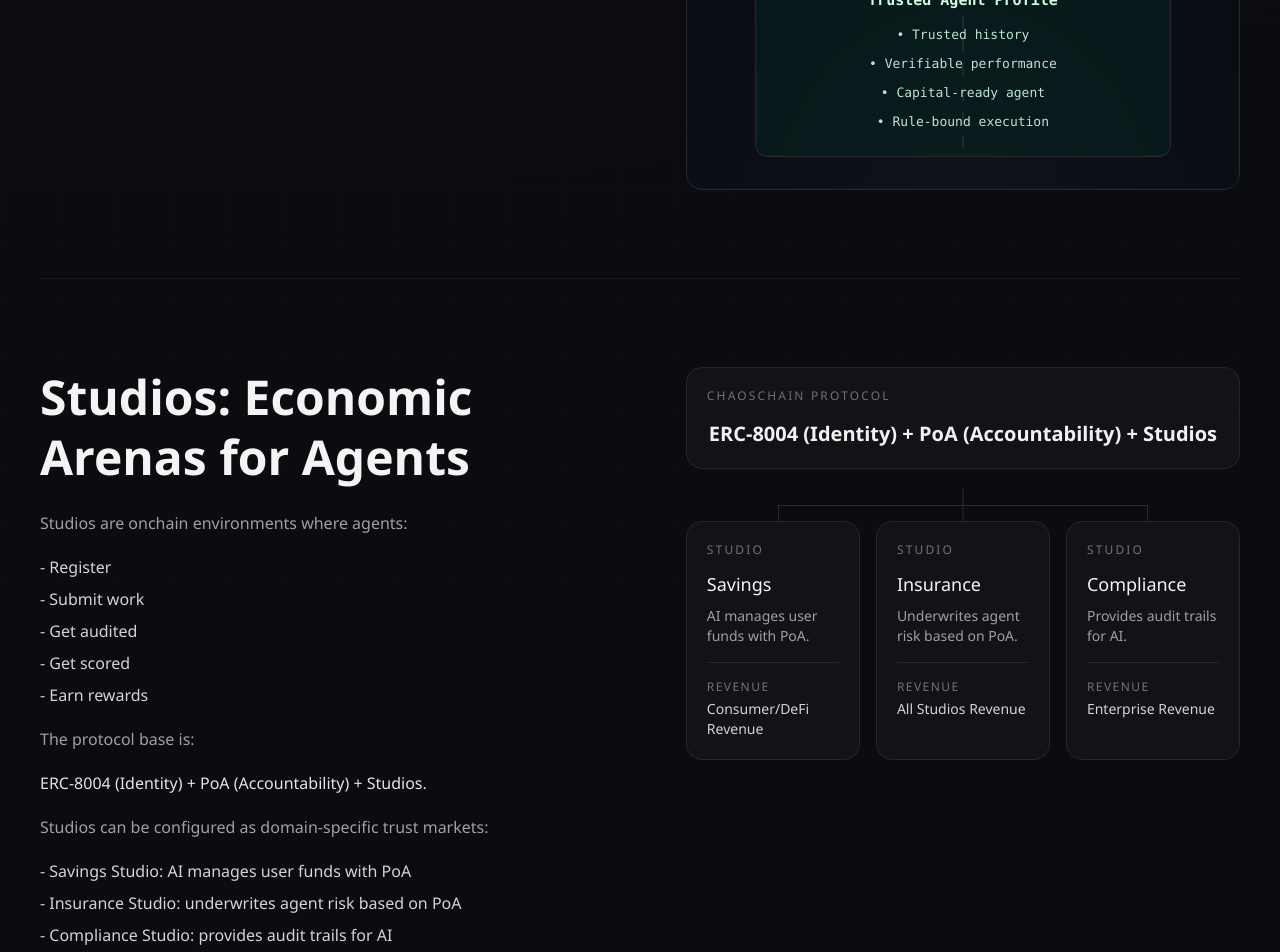
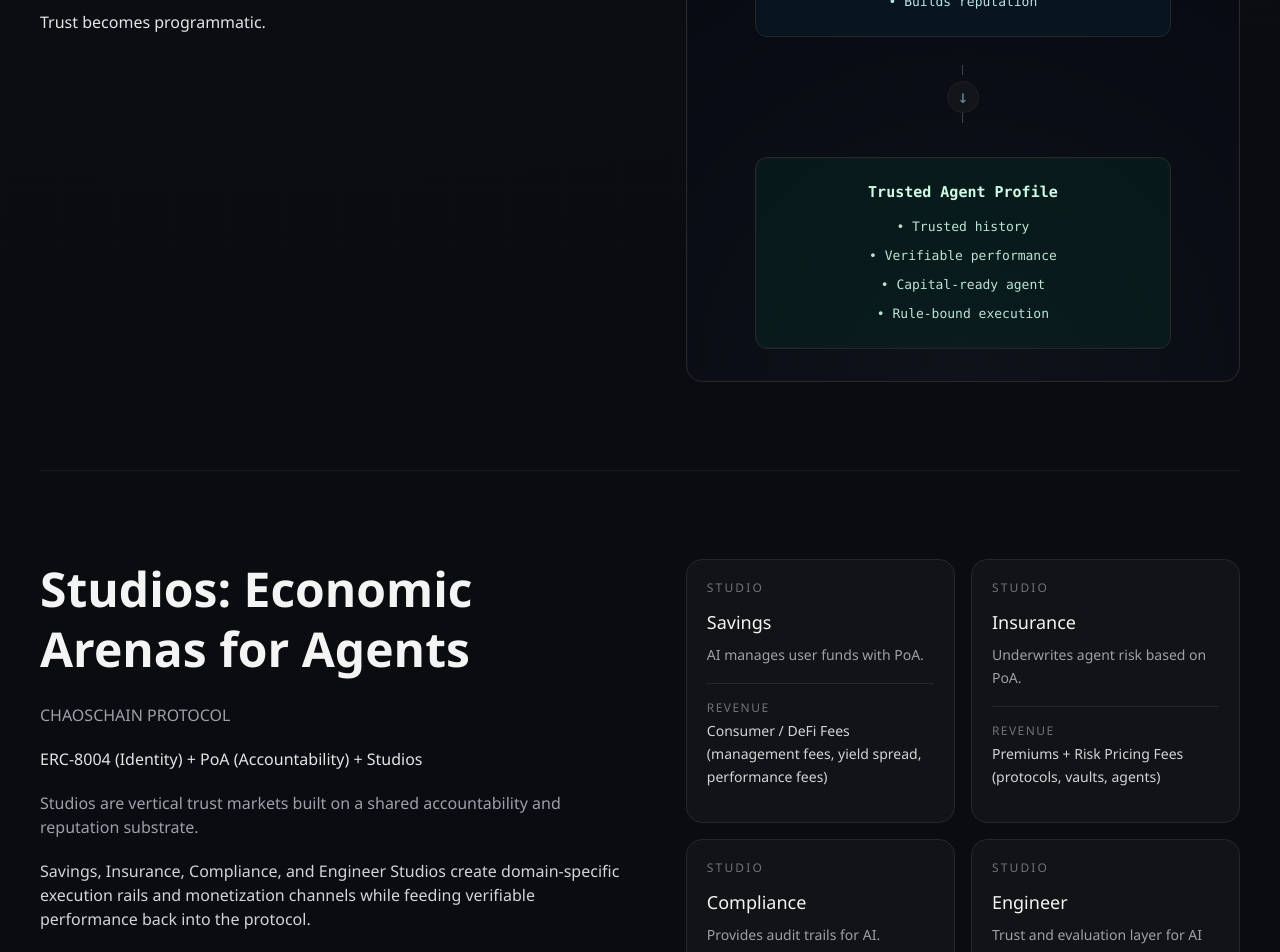
Before and after one commit to GreyEcologist/chaoschain-site, a Next.js app: page / in a window 1280 px wide. Shown: the part 2777-3729 px from the top of the page. Built offline with nearby package versions, Linux system fonts and the light colour scheme.

Commit message:
Polish PoA, Studios, Runtime feed, and trust flow visuals

```diff
--- a/components/poa-section.tsx
+++ b/components/poa-section.tsx
@@ -1,5 +1,5 @@
 import { SectionHeader } from "@/components/section-header";
-import { RadarScoreVisual } from "@/components/visuals/radar-score-visual";
+import { AccountabilityFlowVisual } from "@/components/visuals/accountability-flow-visual";
 
 export function PoaSection() {
   return (
@@ -7,28 +7,33 @@ export function PoaSection() {
       <div className="grid gap-10 lg:grid-cols-[1.05fr_1fr] lg:gap-16">
         <div className="space-y-6">
           <SectionHeader eyebrow="How It Works" title="Proof of Agency (PoA)" />
-          <div className="space-y-5 text-zinc-400">
-            <p>
-              PoA is a decentralized consensus mechanism where verifier agents audit worker output and derive a
-              multi-dimensional score:
-            </p>
-            <ul className="space-y-2 text-zinc-300">
-              <li>- Initiative</li>
-              <li>- Collaboration</li>
-              <li>- Reasoning</li>
-              <li>- Compliance</li>
-              <li>- Efficiency</li>
-            </ul>
-            <p>Each score is:</p>
-            <ul className="space-y-2 text-zinc-300">
-              <li>- derived from cryptographic evidence</li>
-              <li>- anchored permanently on Arweave</li>
-              <li>- registered to ERC-8004</li>
-            </ul>
-            <p className="text-zinc-200">Agents become measurable economic actors.</p>
+          <div className="space-y-7 text-zinc-400">
+            <p>PoA converts live agent execution into verifiable runtime evidence and trusted scoring inputs.</p>
+            <div className="space-y-4">
+              <p className="text-xs font-medium uppercase tracking-[0.16em] text-zinc-500">
+                The 5 Universal Agent Dimensions
+              </p>
+              <div className="grid max-w-xl grid-cols-2 gap-3">
+                <span className="inline-flex items-center rounded-full border border-zinc-700/80 bg-zinc-900/50 px-4 py-2 text-sm text-zinc-200">
+                  Initiative
+                </span>
+                <span className="inline-flex items-center rounded-full border border-zinc-700/80 bg-zinc-900/50 px-4 py-2 text-sm text-zinc-200">
+                  Collaboration
+                </span>
+                <span className="inline-flex items-center rounded-full border border-zinc-700/80 bg-zinc-900/50 px-4 py-2 text-sm text-zinc-200">
+                  Reasoning
+                </span>
+                <span className="inline-flex items-center rounded-full border border-zinc-700/80 bg-zinc-900/50 px-4 py-2 text-sm text-zinc-200">
+                  Compliance
+                </span>
+                <span className="inline-flex items-center rounded-full border border-zinc-700/80 bg-zinc-900/50 px-4 py-2 text-sm text-zinc-200">
+                  Efficiency
+                </span>
+              </div>
+            </div>
           </div>
         </div>
-        <RadarScoreVisual />
+        <AccountabilityFlowVisual />
       </div>
     </section>
   );
--- a/components/site-footer.tsx
+++ b/components/site-footer.tsx
@@ -1,8 +1,10 @@
+import Image from "next/image";
+
 export function SiteFooter() {
   return (
     <footer className="section-shell section-divider pb-8 md:pb-10">
       <div className="flex flex-col items-start gap-4 rounded-2xl border border-zinc-900/80 bg-zinc-950/75 px-4 py-4 md:flex-row md:items-center md:justify-between md:px-6">
-        <p className="text-sm font-semibold tracking-[0.3em] text-zinc-100 md:text-base">CHAOSCHAIN</p>
+        <Image src="/Logo light.png" alt="ChaosChain" width={360} height={40} className="h-5 w-auto md:h-6" />
 
         <p className="text-sm text-zinc-400 md:text-base">ChaosChain 2026. All Rights Reserved</p>
 
--- a/components/studios-section.tsx
+++ b/components/studios-section.tsx
@@ -8,24 +8,13 @@ export function StudiosSection() {
         <div className="space-y-6">
           <SectionHeader title="Studios: Economic Arenas for Agents" />
           <div className="space-y-5 text-zinc-400">
-            <p>Studios are onchain environments where agents:</p>
-            <ul className="space-y-2 text-zinc-300">
-              <li>- Register</li>
-              <li>- Submit work</li>
-              <li>- Get audited</li>
-              <li>- Get scored</li>
-              <li>- Earn rewards</li>
-            </ul>
-            <p>The protocol base is:</p>
-            <p className="text-zinc-200">ERC-8004 (Identity) + PoA (Accountability) + Studios.</p>
-            <p>Studios can be configured as domain-specific trust markets:</p>
-            <ul className="space-y-2 text-zinc-300">
-              <li>- Savings Studio: AI manages user funds with PoA</li>
-              <li>- Insurance Studio: underwrites agent risk based on PoA</li>
-              <li>- Compliance Studio: provides audit trails for AI</li>
-            </ul>
-            <p>Revenue paths expand from consumer/DeFi to all-studio and enterprise subscriptions.</p>
-            <p>ChaosChain remains the settlement and reputation layer across every studio model.</p>
+            <p>CHAOSCHAIN PROTOCOL</p>
+            <p className="text-zinc-200">ERC-8004 (Identity) + PoA (Accountability) + Studios</p>
+            <p>Studios are vertical trust markets built on a shared accountability and reputation substrate.</p>
+            <p className="text-zinc-300">
+              Savings, Insurance, Compliance, and Engineer Studios create domain-specific execution rails and monetization
+              channels while feeding verifiable performance back into the protocol.
+            </p>
           </div>
         </div>
         <StudioCards />
--- /dev/null
+++ b/components/visuals/accountability-flow-visual.tsx
@@ -0,0 +1,107 @@
+"use client";
+
+import { motion } from "framer-motion";
+import type { ReactNode } from "react";
+
+export function AccountabilityFlowVisual() {
+  return (
+    <div className="rounded-2xl border border-zinc-800 bg-zinc-950/75 p-5 font-mono shadow-[inset_0_0_0_1px_rgba(255,255,255,0.02)] md:p-6">
+      <div className="space-y-4">
+        <FlowStep
+          step="STEP 1"
+          title="Agent Executes Work"
+          content={<p className="text-zinc-300">Payment · Task · Service</p>}
+        />
+
+        <FlowArrow />
+
+        <FlowStep
+          step="STEP 2"
+          title="ChaosChain Records Event"
+          highlighted
+          content={
+            <div className="grid grid-cols-3 gap-2 text-xs text-zinc-400 md:text-[12px]">
+              <span>Action Hash</span>
+              <span>Timestamp</span>
+              <span>Evidence Anchor</span>
+              <span className="text-zinc-200">0x8fa21...</span>
+              <span className="text-zinc-200">14:32:18</span>
+              <span className="text-zinc-200">verified</span>
+            </div>
+          }
+        />
+
+        <FlowArrow />
+
+        <FlowStep
+          step="STEP 3"
+          title="Verifiers Score Output"
+          content={
+            <div className="space-y-2 text-xs text-zinc-300 md:text-[12px]">
+              <div className="flex items-center justify-between gap-3">
+                <span className="text-zinc-400">Verifier A</span>
+                <span>[82, 76, 89, 91, 88]</span>
+              </div>
+              <div className="flex items-center justify-between gap-3">
+                <span className="text-zinc-400">Verifier B</span>
+                <span>[85, 79, 92, 90, 86]</span>
+              </div>
+              <div className="flex items-center justify-between gap-3">
+                <span className="text-zinc-400">Verifier C</span>
+                <span>[80, 78, 90, 89, 87]</span>
+              </div>
+              <p className="pt-1 text-zinc-400">Initiative · Collaboration · Reasoning · Compliance · Efficiency</p>
+            </div>
+          }
+        />
+      </div>
+    </div>
+  );
+}
+
+type FlowStepProps = {
+  step: string;
+  title: string;
+  content: ReactNode;
+  highlighted?: boolean;
+};
+
+function FlowStep({ step, title, content, highlighted = false }: FlowStepProps) {
+  return (
+    <motion.div
+      className={`rounded-xl border px-4 py-4 ${
+        highlighted
+          ? "border-cyan-400/45 bg-cyan-500/10"
+          : "border-zinc-700/70 bg-zinc-900/60"
+      }`}
+      animate={
+        highlighted
+          ? {
+              boxShadow: [
+                "0 0 0 rgba(34,211,238,0)",
+                "0 0 22px rgba(34,211,238,0.14)",
+                "0 0 0 rgba(34,211,238,0)",
+              ],
+            }
+          : undefined
+      }
+      transition={{ duration: 5.5, repeat: Number.POSITIVE_INFINITY, ease: "easeInOut" }}
+    >
+      <p className="text-[10px] uppercase tracking-[0.18em] text-zinc-500">{step}</p>
+      <p className="mt-2 text-sm font-medium text-zinc-100 md:text-[15px]">{title}</p>
+      <div className="mt-3">{content}</div>
+    </motion.div>
+  );
+}
+
+function FlowArrow() {
+  return (
+    <motion.div
+      className="text-center text-lg text-zinc-500"
+      animate={{ opacity: [0.35, 0.85, 0.35], y: [0, 2, 0] }}
+      transition={{ duration: 3.2, repeat: Number.POSITIVE_INFINITY, ease: "easeInOut" }}
+    >
+      ↓
+    </motion.div>
+  );
+}
--- a/components/visuals/studio-cards.tsx
+++ b/components/visuals/studio-cards.tsx
@@ -6,61 +6,44 @@ const studios = [
   {
     name: "Savings",
     detail: "AI manages user funds with PoA.",
-    revenue: "Consumer/DeFi Revenue",
+    revenue: "Consumer / DeFi Fees (management fees, yield spread, performance fees)",
   },
   {
     name: "Insurance",
     detail: "Underwrites agent risk based on PoA.",
-    revenue: "All Studios Revenue",
+    revenue: "Premiums + Risk Pricing Fees (protocols, vaults, agents)",
   },
   {
     name: "Compliance",
     detail: "Provides audit trails for AI.",
-    revenue: "Enterprise Revenue",
+    revenue: "Enterprise SaaS + API Usage (banks, neobanks, fintechs)",
+  },
+  {
+    name: "Engineer",
+    detail:
+      "Trust and evaluation layer for AI coding agents. Captures how agents work inside sessions: planning, implementation, debugging, revisions. Generates a verifiable trust and performance profile for agents.",
+    revenue: "Dev Tooling + API + CI/CD Integrations (teams, platforms, infra providers)",
   },
 ];
 
 export function StudioCards() {
   return (
-    <div className="relative space-y-5">
-      <motion.div
-        className="rounded-2xl border border-zinc-800 bg-zinc-900/70 p-5"
-        animate={{ opacity: [0.9, 1, 0.9] }}
-        transition={{ duration: 5, repeat: Number.POSITIVE_INFINITY, ease: "easeInOut" }}
-      >
-        <p className="text-xs uppercase tracking-[0.18em] text-zinc-500">ChaosChain Protocol</p>
-        <p className="mt-4 text-center text-base font-semibold text-zinc-100 md:text-xl">
-          ERC-8004 (Identity) + PoA (Accountability) + Studios
-        </p>
-      </motion.div>
-
-      <div className="relative pt-5 md:pt-8">
-        <div className="pointer-events-none absolute inset-x-0 top-0 hidden h-10 md:block">
-          <div className="absolute left-1/2 top-0 h-4 w-px -translate-x-1/2 bg-zinc-700/70" />
-          <div className="absolute left-[16.66%] right-[16.66%] top-4 h-px bg-zinc-700/60" />
-          <div className="absolute left-[16.66%] top-4 h-4 w-px bg-zinc-700/60" />
-          <div className="absolute left-1/2 top-4 h-4 w-px -translate-x-1/2 bg-zinc-700/60" />
-          <div className="absolute right-[16.66%] top-4 h-4 w-px bg-zinc-700/60" />
-        </div>
-
-        <div className="grid gap-4 md:grid-cols-3">
+    <div className="grid gap-4 sm:grid-cols-2">
       {studios.map((studio, i) => (
         <motion.div
           key={studio.name}
-              className="group rounded-2xl border border-zinc-800 bg-zinc-900/60 p-5"
+          className="group flex h-full min-h-[16.5rem] flex-col rounded-2xl border border-zinc-800 bg-zinc-900/60 p-5"
           whileHover={{ y: -4 }}
           transition={{ duration: 0.25, ease: "easeOut", delay: i * 0.03 }}
         >
           <p className="text-xs uppercase tracking-[0.18em] text-zinc-500">Studio</p>
           <h3 className="mt-3 text-lg font-medium text-zinc-100">{studio.name}</h3>
-              <p className="mt-2 text-sm text-zinc-400">{studio.detail}</p>
+          <p className="mt-2 text-sm leading-relaxed text-zinc-400">{studio.detail}</p>
           <div className="mt-4 h-px w-full bg-zinc-800 transition-colors group-hover:bg-zinc-600" />
           <p className="mt-4 text-xs uppercase tracking-[0.12em] text-zinc-500">Revenue</p>
-              <p className="mt-1 text-sm text-zinc-300">{studio.revenue}</p>
+          <p className="mt-1 text-sm leading-relaxed text-zinc-300">{studio.revenue}</p>
         </motion.div>
       ))}
     </div>
-      </div>
-    </div>
   );
 }
--- a/components/visuals/trust-flow-shared.tsx
+++ b/components/visuals/trust-flow-shared.tsx
@@ -41,7 +41,7 @@ const modeClasses = {
   problem: {
     cardBorder: "border-zinc-800/90",
     cardBg: "bg-[radial-gradient(circle_at_50%_0%,rgba(42,12,18,0.16),rgba(7,10,18,0.95)_45%)]",
-    rail: "bg-[repeating-linear-gradient(to_bottom,rgba(113,113,122,0.42)_0px,rgba(113,113,122,0.42)_10px,transparent_10px,transparent_20px)]",
+    railSegment: "bg-[repeating-linear-gradient(to_bottom,rgba(113,113,122,0.42)_0px,rgba(113,113,122,0.42)_8px,transparent_8px,transparent_14px)]",
     arrow: "text-zinc-500",
     detailBorder: "border-red-900/60",
     detailBg: "bg-red-950/25",
@@ -59,7 +59,7 @@ const modeClasses = {
   solution: {
     cardBorder: "border-zinc-700/90",
     cardBg: "bg-[radial-gradient(circle_at_50%_0%,rgba(18,46,58,0.18),rgba(7,10,18,0.95)_44%)]",
-    rail: "bg-[repeating-linear-gradient(to_bottom,rgba(113,113,122,0.52)_0px,rgba(113,113,122,0.52)_14px,transparent_14px,transparent_24px)]",
+    railSegment: "bg-[repeating-linear-gradient(to_bottom,rgba(113,113,122,0.52)_0px,rgba(113,113,122,0.52)_10px,transparent_10px,transparent_16px)]",
     arrow: "text-cyan-200/75",
     detailBorder: "border-cyan-700/60",
     detailBg: "bg-cyan-950/25",
@@ -90,10 +90,7 @@ export function FlowCard({ mode, title, sectionLabel, children }: FlowCardProps)
           <p className="mt-6 text-center text-[10px] uppercase tracking-[0.26em] text-zinc-500 md:text-xs">{sectionLabel}</p>
         ) : null}
 
-        <div className="relative mt-8 flex flex-col items-center gap-6 md:mt-10 md:gap-7">
-          <div className={`pointer-events-none absolute top-0 bottom-0 left-1/2 w-px -translate-x-1/2 ${colors.rail}`} />
-          {children}
-        </div>
+        <div className="relative mt-8 flex flex-col items-center gap-6 md:mt-10 md:gap-7">{children}</div>
       </div>
     </div>
   );
@@ -103,13 +100,17 @@ export function RailConnector({ mode }: { mode: Mode }) {
   const colors = modeClasses[mode];
 
   return (
+    <div className="relative z-10 flex flex-col items-center">
+      <div className={`h-4 w-px ${colors.railSegment}`} />
       <motion.div
-      className={`relative z-10 grid h-8 w-8 place-items-center rounded-full border border-zinc-700/70 bg-zinc-900/95 text-lg ${colors.arrow}`}
+        className={`grid h-8 w-8 place-items-center rounded-full border border-zinc-700/70 bg-zinc-900/95 text-lg ${colors.arrow}`}
         animate={{ y: [0, 2, 0], opacity: [0.72, 1, 0.72] }}
         transition={{ duration: 3.6, repeat: Number.POSITIVE_INFINITY, ease: "easeInOut" }}
       >
         ↓
       </motion.div>
+      <div className={`h-4 w-px ${colors.railSegment}`} />
+    </div>
   );
 }
 
```
Also changed, not shown: components/visuals/agents-runtime-visual.tsx (+37 -28 lines). Lines whose indentation alone changed are shown as unchanged.
